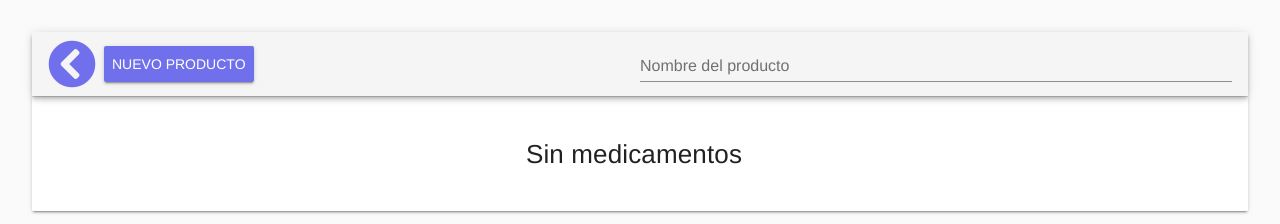
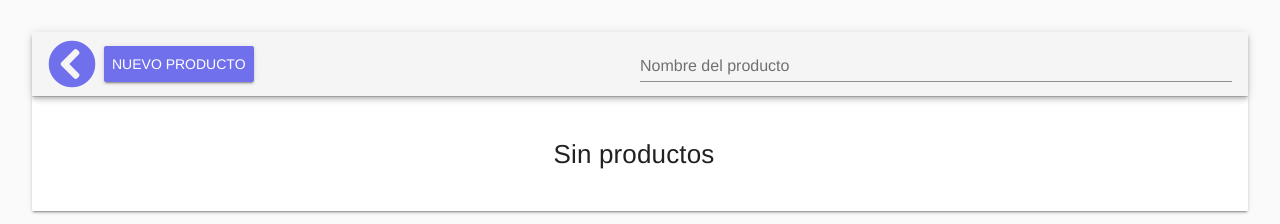
Before and after one commit to TechHoruser/vue-product-control, a Vue app: page /product-list in a window 1280 px wide. Shown: the top 224 px of the page. Built offline with nearby package versions, Linux system fonts and the light colour scheme.

Commit message:
add: modify main object medicine to product

```diff
--- a/src/components/ProductList/CreateNewProduct.vue
+++ b/src/components/ProductList/CreateNewProduct.vue
@@ -28,7 +28,7 @@
       <label>Cantidad</label>
       <md-input v-model.number="newProduct.amount" type="number" required></md-input>
       <span class="md-error" v-if="!$v.newProduct.amount.required">
-        Debe introducir la cantidad de medicamentos.
+        Debe introducir la cantidad de productos.
       </span>
       <span class="md-error" v-if="!$v.newProduct.amount.minValue">
         La cantidad del producto debe ser positiva.
--- a/src/components/ProductList/ProductList.vue
+++ b/src/components/ProductList/ProductList.vue
@@ -20,10 +20,10 @@
               md-card
               md-fixed-header
     >
-      <md-table-empty-state v-if="search === ''" md-label="Sin medicamentos"/>
+      <md-table-empty-state v-if="search === ''" md-label="Sin productos"/>
       <md-table-empty-state v-else
-        md-label="Sin medicamentos"
-        :md-description="`No se han encontrado medicamentos para '${search}'`">
+        md-label="Sin productos"
+        :md-description="`No se han encontrado productos para '${search}'`">
       </md-table-empty-state>
 
       <md-table-row slot="md-table-row" slot-scope="{ item }" @click="showProductDetailsDialogMethod(item)">
--- a/src/components/ProductList/RegisterUse.vue
+++ b/src/components/ProductList/RegisterUse.vue
@@ -15,7 +15,7 @@
       <label>Cantidad</label>
       <md-input v-model.number="amount" type="number" required></md-input>
       <span class="md-error" v-if="!$v.amount.required">
-        Debe introducir la cantidad de medicamentos.
+        Debe introducir la cantidad de productos.
       </span>
       <span class="md-error" v-if="!$v.amount.minValue">
         La cantidad del producto debe ser positiva.
```
